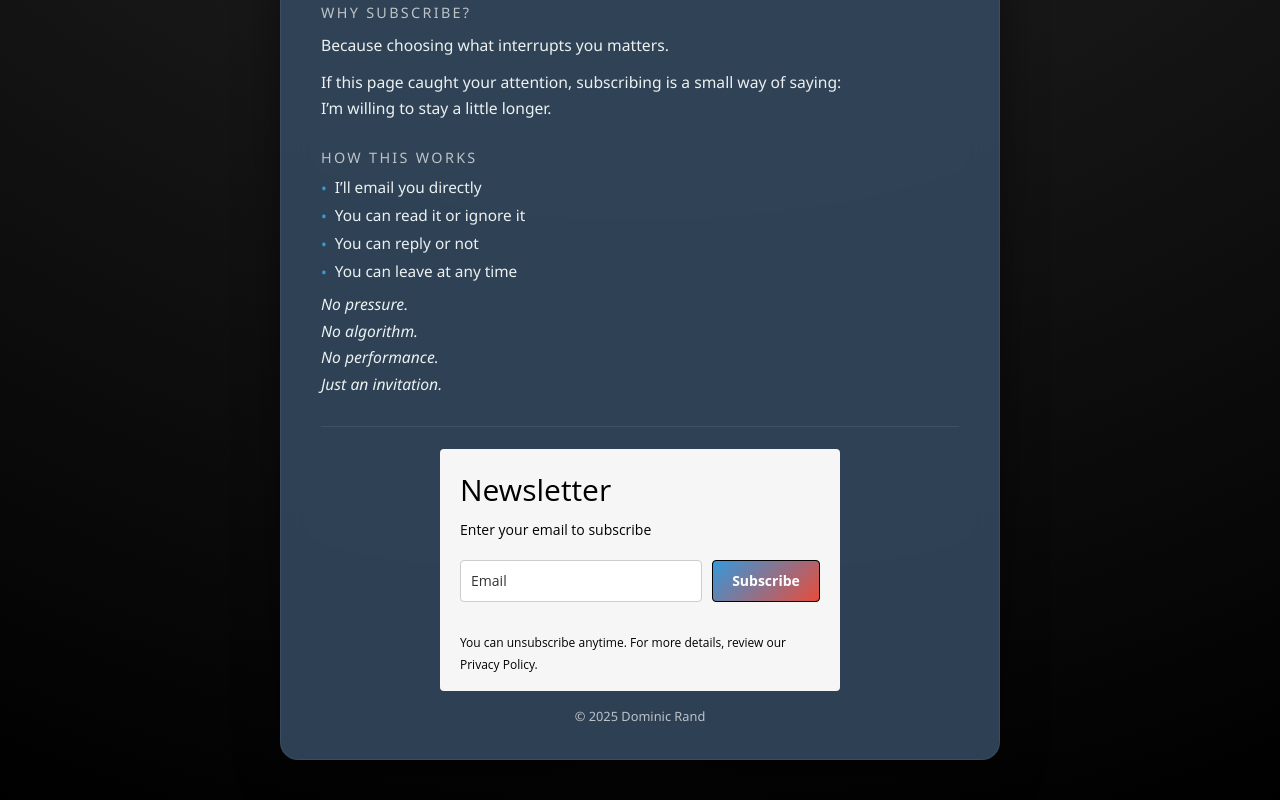
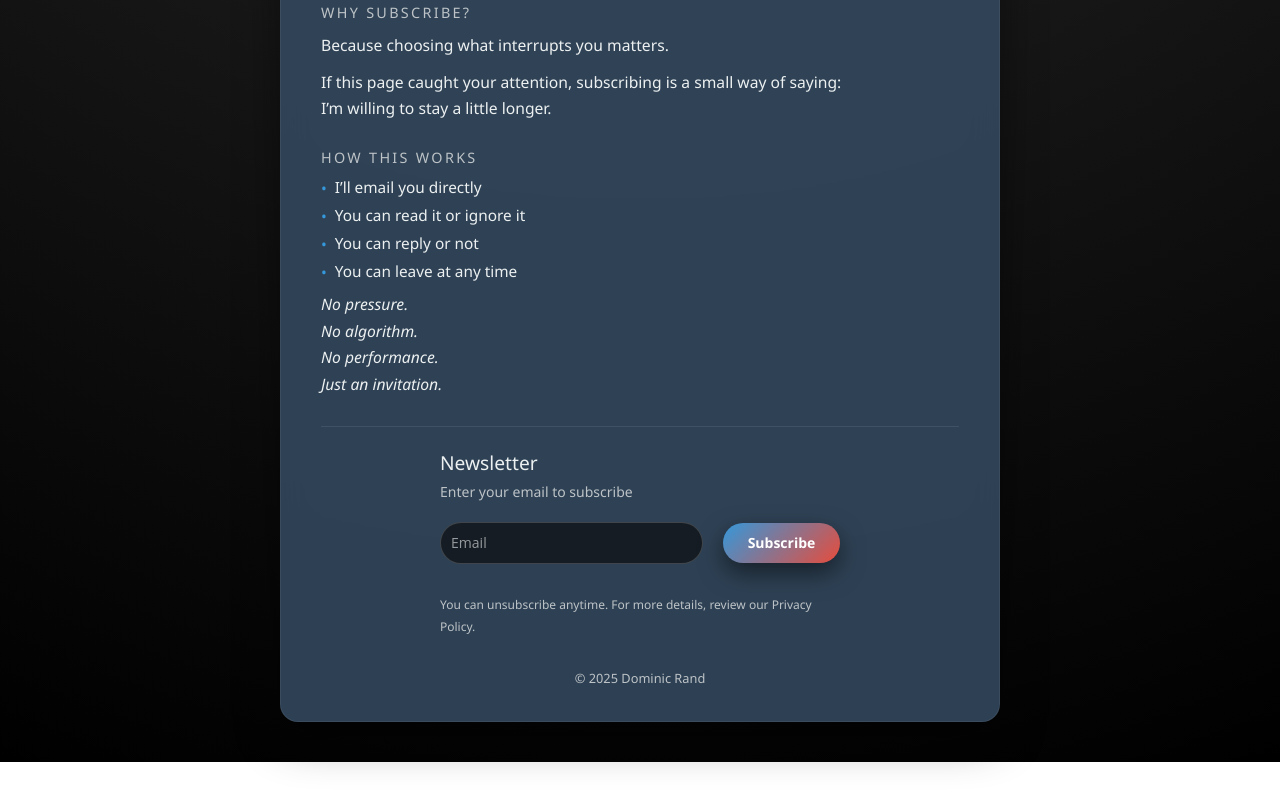
Before and after one commit to TheDominator54/DomCom, a plain HTML site: page newsletter.html in a window 1280 px wide. Shown: the part 774-1574 px from the top of the page. After the commit the page ends 1536 px from the top, so only its background shows below. Drawn offline with Linux system fonts and the light colour scheme; no server answers; a script that the page names is missing; a web font is replaced by a local one.

Commit message:
Enhance MailerLite embed styling in newsletter.html; implement custom styles for improved visual integration and user interaction.

```diff
--- a/newsletter.html
+++ b/newsletter.html
@@ -233,6 +233,85 @@
             .form-layout button[type="submit"] {
                 white-space: nowrap;
             }
+        }
+    </style>
+    <!-- Overrides to theme the MailerLite embed to match the site -->
+    <style>
+        #mlb2-35469270.ml-form-embedContainer {
+            width: 100% !important;
+        }
+
+        #mlb2-35469270 .ml-form-embedWrapper {
+            background: transparent !important;
+            border: none !important;
+            box-shadow: none !important;
+        }
+
+        #mlb2-35469270 .ml-form-embedBody,
+        #mlb2-35469270 .ml-form-successBody {
+            padding: 0 !important;
+        }
+
+        #mlb2-35469270 .ml-form-embedContent h4 {
+            color: var(--text-color) !important;
+            font-family: inherit !important;
+            font-size: 1.2rem !important;
+            margin-bottom: 6px !important;
+        }
+
+        #mlb2-35469270 .ml-form-embedContent p,
+        #mlb2-35469270 .ml-form-embedPermissionsContent p {
+            color: var(--muted-text) !important;
+            font-family: inherit !important;
+        }
+
+        #mlb2-35469270 .ml-form-horizontalRow {
+            display: flex;
+            gap: 10px;
+            align-items: center;
+        }
+
+        @media (max-width: 640px) {
+            #mlb2-35469270 .ml-form-horizontalRow {
+                flex-direction: column;
+                align-items: stretch;
+            }
+        }
+
+        #mlb2-35469270 input[type="email"],
+        #mlb2-35469270 .form-control {
+            background-color: rgba(10, 10, 10, 0.65) !important;
+            color: var(--text-color) !important;
+            border-radius: 999px !important;
+            border: 1px solid rgba(255, 255, 255, 0.18) !important;
+            box-shadow: none !important;
+        }
+
+        #mlb2-35469270 .form-control::placeholder {
+            color: rgba(236, 240, 241, 0.6) !important;
+        }
+
+        #mlb2-35469270 .ml-button-horizontal button.primary,
+        #mlb2-35469270 .ml-mobileButton-horizontal button.primary {
+            background: linear-gradient(135deg, var(--secondary-color), var(--accent-color)) !important;
+            border: none !important;
+            border-radius: 999px !important;
+            box-shadow: 0 10px 25px rgba(0, 0, 0, 0.5) !important;
+            color: #fff !important;
+            font-family: inherit !important;
+        }
+
+        #mlb2-35469270 .ml-button-horizontal button.primary:hover,
+        #mlb2-35469270 .ml-mobileButton-horizontal button.primary:hover {
+            filter: brightness(1.05);
+        }
+
+        #mlb2-35469270 .ml-form-successBody .ml-form-successContent h4 {
+            color: var(--text-color) !important;
+        }
+
+        #mlb2-35469270 .ml-form-successBody .ml-form-successContent p {
+            color: var(--muted-text) !important;
         }
     </style>
 </head>
```
